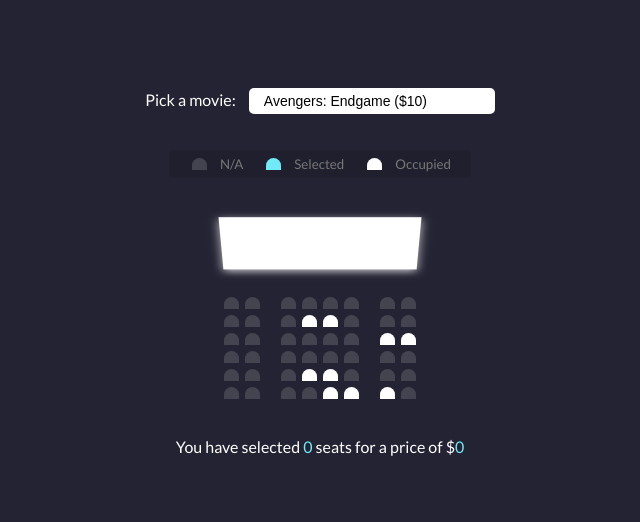
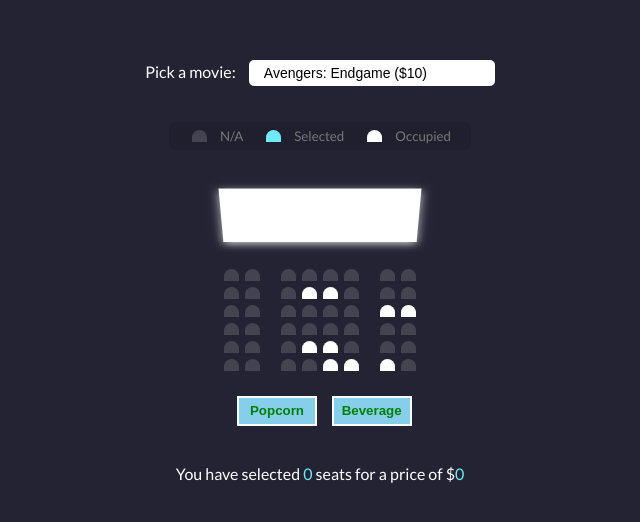
Before and after one commit to terabyte-crypto/MovieTicketBooking, a plain HTML site: page index.html in a window 1280 px wide. Shown: the part 144-666 px from the top of the page, without its empty margins (320-960 px from the left). Drawn offline with Linux system fonts and the light colour scheme.

Commit message:
foodandbeverage

```diff
--- a/index.html
+++ b/index.html
@@ -5,6 +5,7 @@
     <meta http-equiv="X-UA-Compatible" content="IE=edge" />
     <meta name="viewport" content="width=device-width, initial-scale=1.0" />
     <link rel="stylesheet" href="style.css" />
+    <script src="https://kit.fontawesome.com/095d9bd981.js" crossorigin="anonymous"></script>
     <title>Movie Seat Booking</title>
   </head>
   <body>
@@ -101,6 +102,12 @@
         <div class="seat occupied"></div>
         <div class="seat"></div>
       </div>
+      <br>
+      <div class="food">
+        <br>
+        <button id="popcorn">Popcorn</button>
+        <button id="popcorn">Beverage</button>
+      </div>
     </div>
 
     <p class="text">
--- a/script.js
+++ b/script.js
@@ -1,6 +1,7 @@
 const container = document.querySelector('.container');
 const seats = document.querySelectorAll('.row .seat:not(.occupied');
 const count = document.getElementById('count');
+const food = document.getElementById('popcorn');
 const total = document.getElementById('total');
 const movieSelect = document.getElementById('movie');
 
--- a/style.css
+++ b/style.css
@@ -43,6 +43,25 @@
   margin: 3px;
   border-top-left-radius: 10px;
   border-top-right-radius: 10px;
+}
+
+#popcorn {
+  display: flex;
+  justify-content: center;
+  font-weight: bold;
+  padding-top: 5px ;
+  color: green;
+  background-color: skyblue;
+  height: 30px;
+  width: 80px;
+  border: 2px solid white;
+  margin: 3px;
+}
+
+.food{
+  display: flex;
+  justify-content: space-around;
+  flex-direction: row;
 }
 
 .seat.selected {
```
